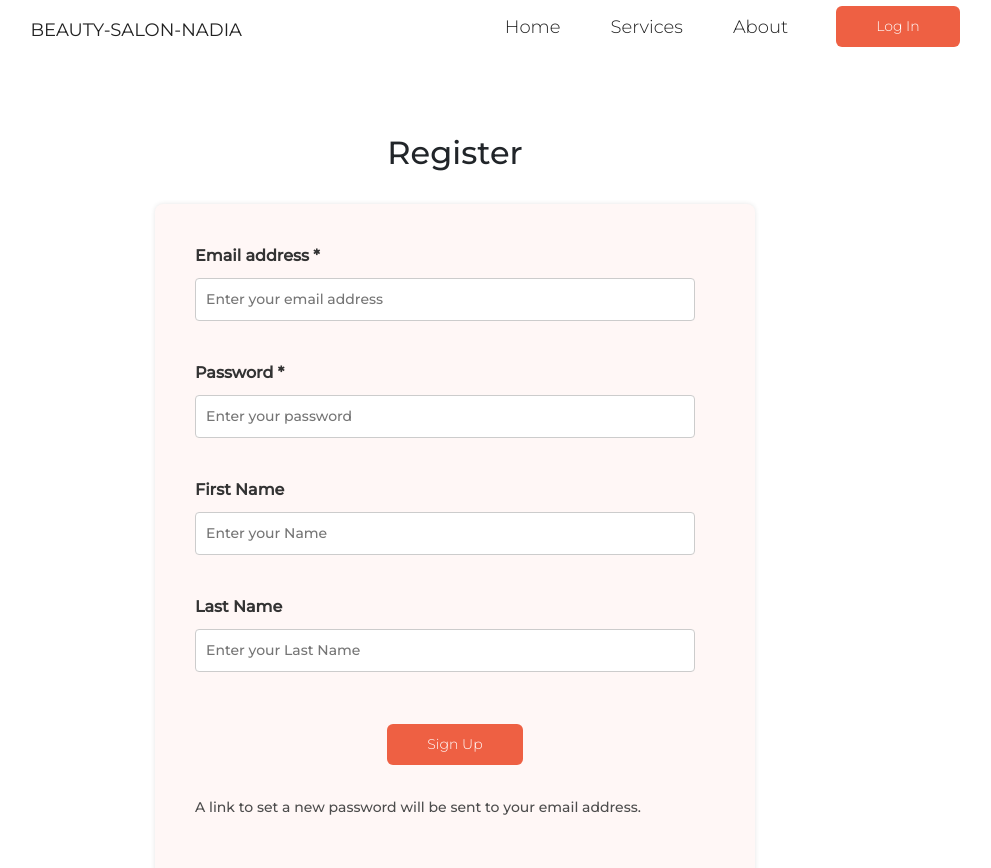
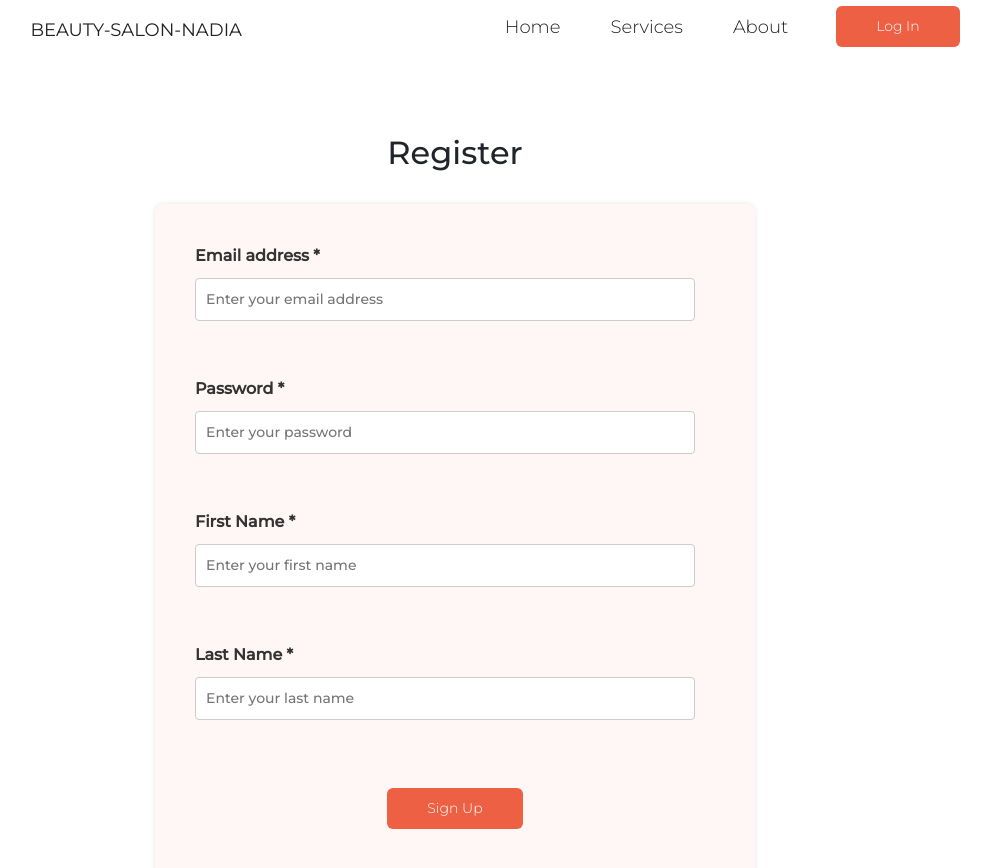
Before and after one commit to nadiahosisy/Beauty-Salon, a React (Vite) app: page /SignUp in a window 1280 px wide. Shown: the top 868 px of the page, without its empty margins (185-1176 px from the left). Built offline with nearby package versions, Linux system fonts and the light colour scheme; no server answers.

Commit message:
fixed signup logic

```diff
--- a/src/components/AuthForm/InputComponent.jsx
+++ b/src/components/AuthForm/InputComponent.jsx
@@ -1,6 +1,13 @@
 import React from "react";
 
-const InputComponent = ({ label, type, placeholder, value, onChange }) => {
+const InputComponent = ({
+  label,
+  type,
+  placeholder,
+  value,
+  onChange,
+  error,
+}) => {
   return (
     <div className="label-input-div">
       <label className="label-register">{label}</label>
@@ -11,6 +18,7 @@ const InputComponent = ({ label, type, placeholder, value, onChange }) => {
         value={value}
         onChange={onChange}
       />
+      <p className="error-message">{error}</p>
     </div>
   );
 };
--- a/src/context/AuthProvider.jsx
+++ b/src/context/AuthProvider.jsx
@@ -20,40 +20,45 @@ export function AuthProvider({ children }) {
   const [loading, setLoading] = useState(false);
 
   async function signup(email, password, firstName, lastName) {
-    // try {
-    //   setLoading(true);
-    //   const userCredential = await auth.createUserWithEmailAndPassword(
-    //     email,
-    //     password
-    //   );
+    try {
+      setLoading(true);
+      const userCredential = await createUserWithEmailAndPassword(
+        auth,
+        email,
+        password
+      );
 
-    //   const user = userCredential.user;
+      const user = userCredential.user;
+      console.log(user);
 
-    //   const userRef = ref(db, "users/" + user.uid);
-    //   await set(userRef, { email, firstName, lastName });
-    //   setLoading(false);
-    // } catch (error) {
-    //   console.error("Error during signup:", error);
-    //   setLoading(false);
-    //   throw error;
-    // }
+      const userRef = ref(db, "users/" + user.uid);
+      await set(userRef, { email, firstName, lastName });
+      setLoading(false);
+      return user;
+    } catch (error) {
+      console.error("Error during signup:", error);
+      setLoading(false);
+      throw error;
+    }
 
-    const auth = getAuth();
-    createUserWithEmailAndPassword(auth, email, password, firstName, lastName)
-      .then((userCredential) => {
-        // Signed up
-        const user = userCredential.user;
+    // const auth = getAuth();
+    // createUserWithEmailAndPassword(auth, email, password, firstName, lastName)
+    //   .then((userCredential) => {
+    //     // Signed up
+    //     const user = userCredential.user;
 
-        const userRef = ref(db, "users/" + user.uid);
-        set(userRef, { email, firstName, lastName });
-        setLoading(false);
-        // ...
-      })
-      .catch((error) => {
-        console.error("Error during signup:", error);
-        setLoading(false);
-        throw error;
-      });
+    //     const userRef = ref(db, "users/" + user.uid);
+    //     set(userRef, { email, firstName, lastName });
+    //     setLoading(false);
+
+    //     return user;
+    //     // ...
+    //   })
+    //   .catch((error) => {
+    //     console.error("Error during signup:", error);
+    //     setLoading(false);
+    //     throw error;
+    //   });
   }
 
   async function fetchUserDetails(userId) {
--- a/src/pages/SignUp.jsx
+++ b/src/pages/SignUp.jsx
@@ -1,99 +1,139 @@
 import React, { useState } from "react";
 import { useNavigate } from "react-router-dom";
+import InputComponent from "../components/AuthForm/InputComponent";
 import { useAuthGlobalContext } from "../context/AuthProvider";
-import { InputComponent } from "../components";
 
-const SignUp = () => {
+function SignUp() {
   const { signup } = useAuthGlobalContext();
+  const [error, setError] = useState("");
+  const navigate = useNavigate();
+
   const [email, setEmail] = useState("");
   const [password, setPassword] = useState("");
   const [firstName, setFirstName] = useState("");
   const [lastName, setLastName] = useState("");
-  const [error, setError] = useState("");
-  const navigate = useNavigate();
+
+  const [emailError, setEmailError] = useState("");
+  const [passwordError, setPasswordError] = useState("");
+  const [firstNameError, setFirstNameError] = useState("");
+  const [lastNameError, setLastNameError] = useState("");
 
   const handleEmailChange = (e) => {
     setEmail(e.target.value);
+    setEmailError(null);
   };
 
   const handlePasswordChange = (e) => {
     setPassword(e.target.value);
+    setPasswordError(null);
   };
 
   const handleFirstNameChange = (e) => {
     setFirstName(e.target.value);
+    setFirstNameError(null);
   };
 
   const handleLastNameChange = (e) => {
     setLastName(e.target.value);
+    setLastNameError(null);
   };
 
-  // const handleSignUp = async () => {
-  //   try {
-  //     await signup(email, password, firstName, lastName);
-  //     navigate("/UserPage");
-  //   } catch (error) {
-  //     console.error("Error during signup:", error);
-  //   }
-  // };
-  const handleSignUp = async () => {
-    if (!email || !password) {
-      setError("Please fill in all required fields.");
-      return;
+  const handleSignUp = async (event) => {
+    event.preventDefault();
+
+    let isValid = true;
+    const newErrors = {};
+
+    // Regex for email validation
+    const emailRegex = /^[^\s@]+@[^\s@]+\.[^\s@]+$/;
+    if (!emailRegex.test(email)) {
+      setEmailError("Please provide a valid email!");
+      isValid = false;
     }
-    // Add more validations as required
 
+    // Regex for password validation
+    const passwordRegex = /^(?=.*\d)(?=.*[a-z])(?=.*[A-Z]).{6,}$/;
+    if (!passwordRegex.test(password)) {
+      setPasswordError(
+        "Please enter a valid password (at least 6 characters with one digit, one lowercase, and one uppercase letter)!"
+      );
+      isValid = false;
+    }
+
+    // Regex for first name validation
+    const nameRegex = /^[A-Za-z0-9\s'".(),-]{5,}$/;
+    if (!nameRegex.test(firstName)) {
+      setFirstNameError("Please enter a valid first name!");
+      isValid = false;
+    }
+
+    // Regex for last name validation
+    if (!nameRegex.test(lastName)) {
+      setLastNameError("Please enter a valid last name!");
+      isValid = false;
+    }
+
+    if (isValid) {
       try {
-      await signup(email, password, firstName, lastName);
+        const promise = await signup(email, password, firstName, lastName);
+        console.log(promise);
         navigate("/UserPage");
         // Optionally reset state here
       } catch (error) {
         setError("Failed to create an account. " + error.message);
       }
+    }
   };
+
   return (
-    <div className="main-div-sign-up-page ">
+    <div className="main-div-sign-up-page">
       <h2 className="header-register">Register</h2>
       <div className="center-signup">
         <div className="form-div-register-page">
+          <form onSubmit={handleSignUp}>
             <InputComponent
               label={"Email address *"}
-            type={"email"}
+              type="email"
+              name="email"
               placeholder={"Enter your email address"}
               onChange={handleEmailChange}
+              error={emailError}
+              value={email}
             />
             <InputComponent
               label={"Password *"}
               type={"password"}
               placeholder={"Enter your password"}
               onChange={handlePasswordChange}
+              error={passwordError}
+              value={password}
             />
             <InputComponent
-            label={"First Name"}
+              label={"First Name *"}
               type={"text"}
-            placeholder={"Enter your Name "}
+              placeholder={"Enter your first name"}
               value={firstName}
               onChange={handleFirstNameChange}
+              error={firstNameError}
             />
             <InputComponent
-            label={"Last Name"}
+              label={"Last Name *"}
               type={"text"}
-            placeholder={"Enter your Last Name"}
+              placeholder={"Enter your last name"}
               value={lastName}
               onChange={handleLastNameChange}
+              error={lastNameError}
             />
             <div className="sign-up-btn-div">
-            <button onClick={handleSignUp} className="Button-register">
+              <button type="submit" className="Button-register">
                 Sign Up
               </button>
             </div>
-          <p className="paragraph-register">
-            A link to set a new password will be sent to your email address.
-          </p>
+          </form>
         </div>
       </div>
     </div>
   );
-};
+}
 
 export default SignUp;
--- a/src/style/signup.css
+++ b/src/style/signup.css
@@ -89,3 +89,8 @@
 .anchor-register {
   text-decoration: none;
 }
+
+.error-message {
+  font-family: "Monserat-ligth", sans-serif;
+  color: #d62a2a;
+}
```
Lines whose indentation alone changed are shown as unchanged.
